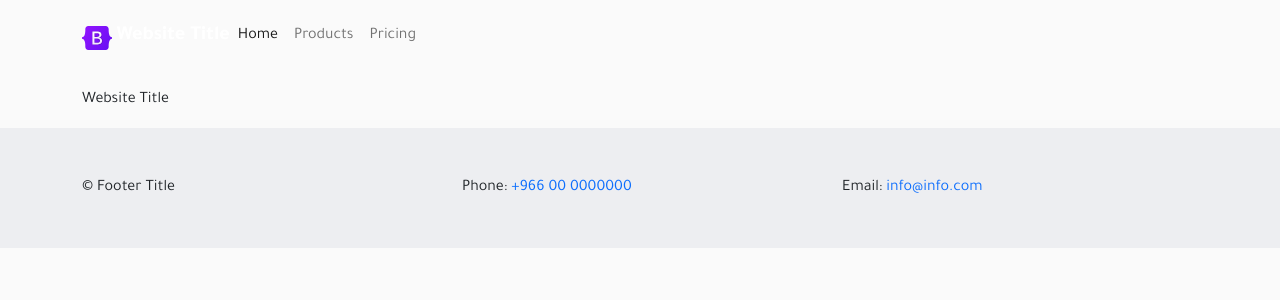
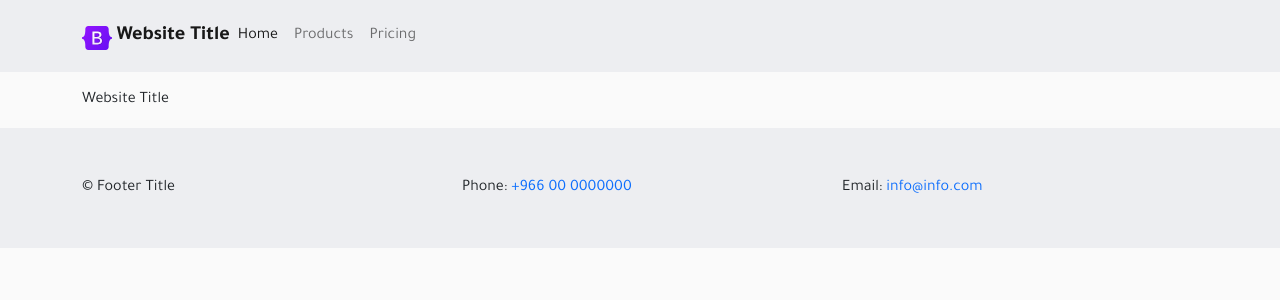
Before and after one commit to asim3/django-template, a Django app: template setup/apps/templates/base/base.html in a window 1280 px wide. Shown: the top 300 px of the page. Run offline with Django 3.2, Linux system fonts and the light colour scheme; the template is opened without the code that fills it, so the values that code supplies are empty.

Commit message:
update base header templates

```diff
--- a/setup/apps/templates/base/base.html
+++ b/setup/apps/templates/base/base.html
@@ -13,7 +13,7 @@
   <body style="direction: ltr!important;text-align: left!important;">
 {% endif %}
 
-    <nav class="navbar navbar-expand-lg navbar-light bg-main-5">
+    <nav class="navbar navbar-expand-lg navbar-light bg-main-bg">
 
         {% include "base/header.html" %}
 
--- a/setup/apps/templates/base/header.html
+++ b/setup/apps/templates/base/header.html
@@ -5,7 +5,7 @@
 <div class="container">
 
 
-  <a class="navbar-brand m-0 text-white font-bold" href="#">
+  <a class="navbar-brand m-0 font-bold" href="#">
     <img src="{% static 'img/logo.svg' %}" alt="" width="30" height="24"
       class="d-inline-block align-text-top">
     {% trans 'Website Title' %}
```
